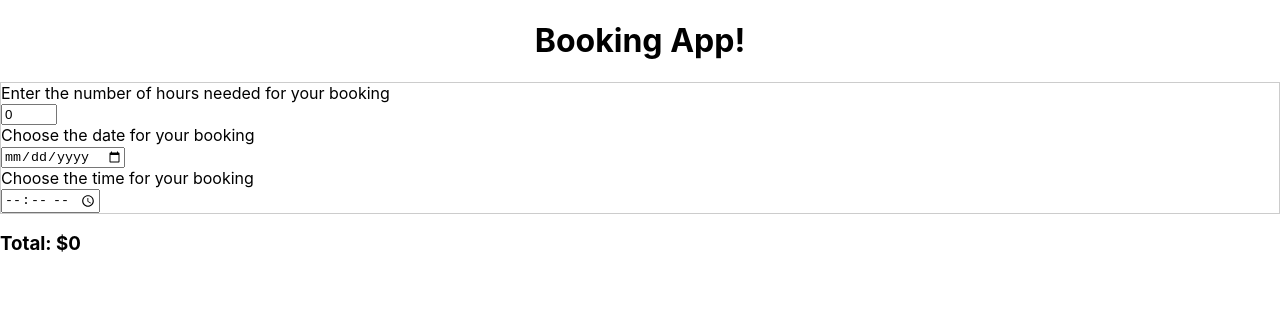
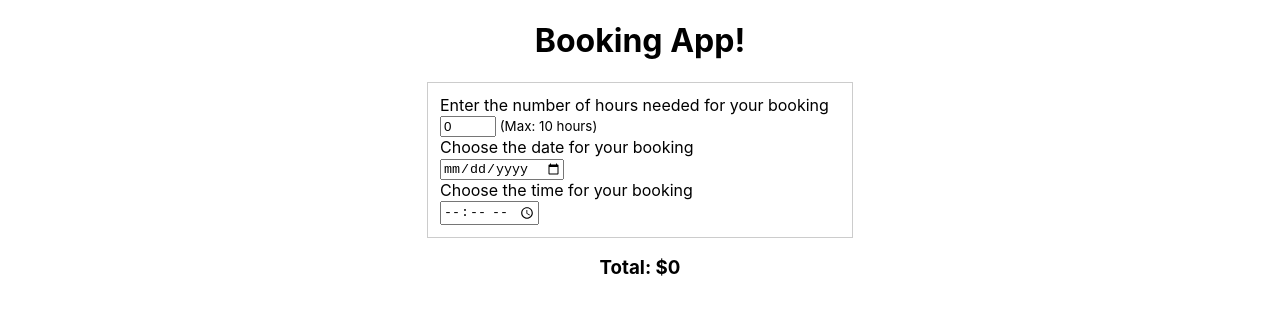
Before and after one commit to ryanwong2000/booking-app-test, a React (Create React App) app: page / in a window 1280 px wide. Shown: the top 312 px of the page. Built offline with nearby package versions, Linux system fonts and the light colour scheme.

Commit message:
basic app done and working

```diff
--- a/src/components/FinalCheckout.js
+++ b/src/components/FinalCheckout.js
@@ -1,4 +1,5 @@
 import React from 'react';
+import '../css/MyForm.css';
 
 export default function FinalCheckout(props) {
   const PRICE_WEEKDAYS = 100;
@@ -41,7 +42,7 @@ export default function FinalCheckout(props) {
   );
   return (
     <div>
-      <h3>Total: ${total}</h3>
+      <h3 className="total">Total: ${total}</h3>
     </div>
   );
 }
--- a/src/components/MyForm.js
+++ b/src/components/MyForm.js
@@ -24,6 +24,7 @@ export default class MyForm extends Component {
     return (
       <div>
         <form className="MyForm">
+          <div>
             <label htmlFor="hoursNeeded">
               Enter the number of hours needed for your booking
             </label>
@@ -38,8 +39,12 @@ export default class MyForm extends Component {
               onChange={(event) => this.handleChange(event, 'hours')}
               required
             />
-          <br />
-          <label htmlFor="dateBooking">Choose the date for your booking</label>
+            <small> (Max: 10 hours)</small>
+          </div>
+          <div>
+            <label htmlFor="dateBooking">
+              Choose the date for your booking
+            </label>
             <br />
             <input
               name="dateBooking"
@@ -48,8 +53,11 @@ export default class MyForm extends Component {
               onChange={(event) => this.handleChange(event, 'date')}
               required
             />
-          <br />
-          <label htmlFor="timeBooking">Choose the time for your booking</label>
+          </div>
+          <div>
+            <label htmlFor="timeBooking">
+              Choose the time for your booking
+            </label>
             <br />
             <input
               name="timeBooking"
@@ -58,6 +66,7 @@ export default class MyForm extends Component {
               onChange={(event) => this.handleChange(event, 'time')}
               required
             />
+          </div>
         </form>
         <FinalCheckout
           hours={this.state.hours}
--- a/src/css/MyForm.css
+++ b/src/css/MyForm.css
@@ -1,4 +1,9 @@
 .MyForm {
   margin: auto;
   border: 1px solid #ccc;
+  max-width: 400px;
+  padding: 12px;
 }
+.total {
+  text-align: center;
+}
```
Lines whose indentation alone changed are shown as unchanged.
